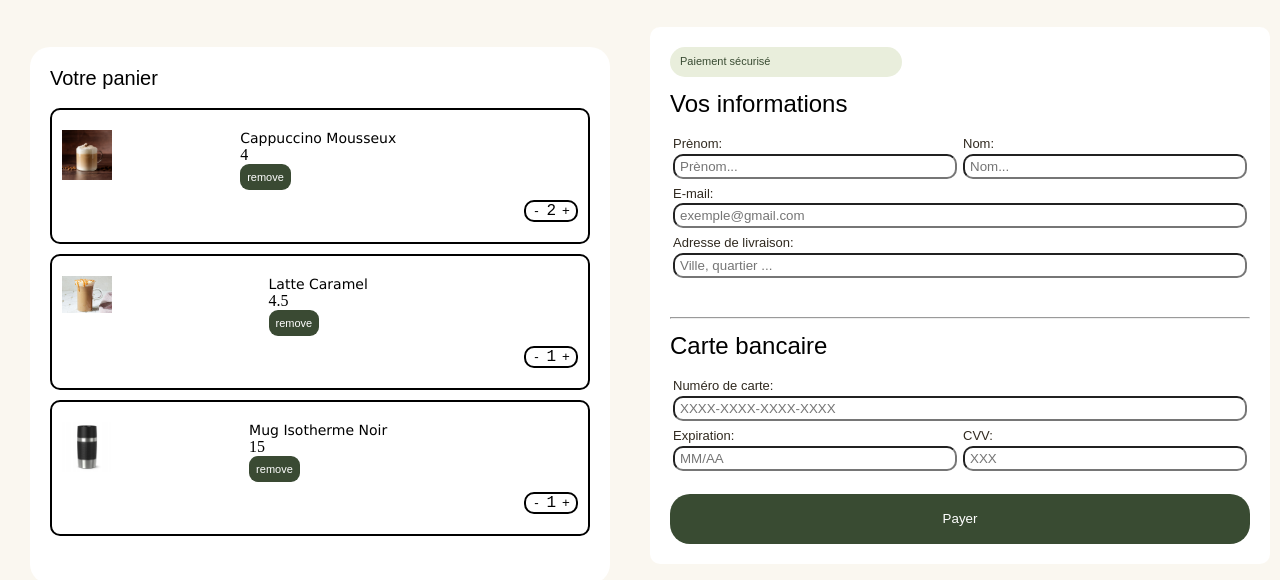
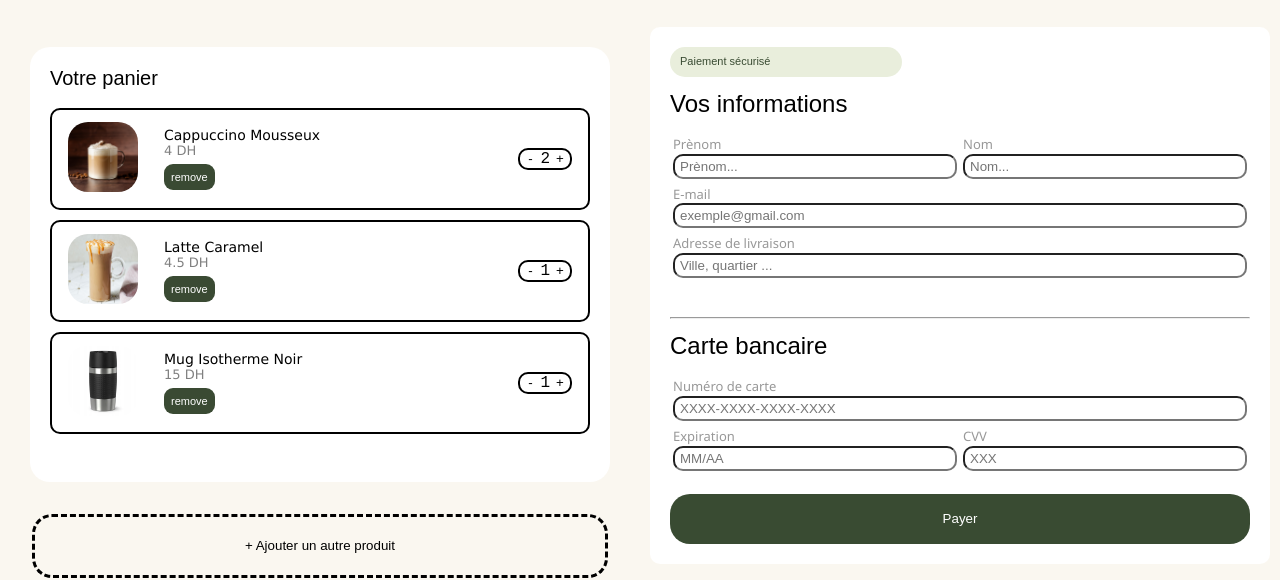
Before and after one commit to yasserlahroussi/Blend-Build, a plain HTML site: page index2.html in a window 1280 px wide. Shown: the part 260-840 px from the top of the page. Drawn offline with Linux system fonts and the light colour scheme.

Commit message:
fix-css-v2

```diff
--- a/BRUMEconfig.css
+++ b/BRUMEconfig.css
@@ -675,12 +675,14 @@
     padding: 20px;
 }
 .articles{
-    display:flex ;
-    justify-content: space-between;
-    padding: 20px 10px 20px 10px;
+    display: grid;
+    grid-template-columns: 80px 1fr auto;
+    align-items: center;
+    gap: 16px;
+    padding: 12px 16px;
     border: 2px solid black;
-    margin-bottom:10px ;
-    border-radius:10px ;
+    margin-bottom: 10px;
+    border-radius: 10px;
 }
 .name-article{
     font-family: 'Lucida Sans', 'Lucida Sans Regular', 'Lucida Grande', 'Lucida Sans Unicode', Geneva, Verdana, sans-serif;
@@ -693,6 +695,8 @@
     border-radius: 9px;
     font-size: 11px;
     padding: 7px;
+    margin-top: 6px;
+    cursor: pointer;
 }
 .quantite-btn- button{
     border: none;
@@ -712,10 +716,12 @@
     color: #796A59;
 }
 .quantite-btn-{
+    display: flex;
+    align-items: stretch;
+    padding: 0;
+    gap: 0;
+    overflow: hidden;
     background-color: transparent;
-    color: white;
-    display: flex;
-    margin-top: 70px;
     color: black;
     border: 2px solid black;
     border-radius: 10px;
@@ -924,7 +930,16 @@
     grid-template-areas: "input5 input5"
         "input6 input7";
 }
-
+.price-article{
+    font-family: 'Lucida Sans', 'Lucida Sans Regular', 'Lucida Grande', 'Lucida Sans Unicode', Geneva, Verdana, sans-serif;
+    color: grey;
+    font-size: 13px;
+}
+.image-article{
+    width: 70px;
+    height: 70px;
+    border-radius: 20px;
+}
 .bank-info input {
     width: 100%;
     border-radius: 10px;
@@ -935,11 +950,7 @@
 .bank-info label {
     border: none;
 }
-
-@media (max-width: 480px) {
-    .model-contenu {
-        margin-top: 0;
-        padding: 16px;
-        border-radius: 16px;
-    }
+#span-bilan{
+    font-family:'Segoe UI', Tahoma, Geneva, Verdana, sans-serif;
+    color: rgb(152, 152, 152);
 }
--- a/index2.html
+++ b/index2.html
@@ -79,16 +79,16 @@
                     <p class="h2-bilan">Vos informations</p>
                     <div class="info-perso">
                         <label class="input-inline1" style="grid-area: input1;">
-                            <p id="span-bilan">Prènom:</p><input type="text" required placeholder="Prènom...">
+                            <p id="span-bilan">Prènom</p><input type="text" required placeholder="Prènom...">
                         </label>
                         <label class="input-inline1" style="grid-area: input2;">
-                            <p id="span-bilan">Nom:</p><input type="text" required placeholder="Nom...">
+                            <p id="span-bilan">Nom</p><input type="text" required placeholder="Nom...">
                         </label>
                         <label class="input-inline1" style="grid-area: input3;">
-                            <p id="span-bilan">E-mail:</p><input type="text" placeholder="exemple@gmail.com">
+                            <p id="span-bilan">E-mail</p><input type="email" placeholder="exemple@gmail.com">
                         </label>
                         <label class="input-inline1" style="grid-area: input4;">
-                            <p id="span-bilan">Adresse de livraison:</p><input type="text"
+                            <p id="span-bilan">Adresse de livraison</p><input type="text"
                                 placeholder="Ville, quartier ...">
                         </label>
                     </div>
@@ -99,13 +99,13 @@
                     <p class="h2-bilan">Carte bancaire</p>
                     <div class="bank-info">
                     <label class="input-inline" style="grid-area: input5;">
-                        <p id="span-bilan">Numéro de carte:</p><input type="text" placeholder="XXXX-XXXX-XXXX-XXXX">
+                        <p id="span-bilan">Numéro de carte</p><input type="number" placeholder="XXXX-XXXX-XXXX-XXXX">
                     </label>
                     <label class="input-inline1" style="grid-area: input6;">
-                        <p id="span-bilan">Expiration:</p><input type="text" required placeholder="MM/AA">
+                        <p id="span-bilan">Expiration</p><input type="datetime" required placeholder="MM/AA">
                     </label>
                     <label class="input-inline1" style="grid-area: input7;">
-                        <p id="span-bilan">CVV:</p><input type="text" required placeholder="XXX">
+                        <p id="span-bilan">CVV</p><input type="number" required placeholder="XXX">
                     </label>
                     </div>
                     <button type="submit" class="submit-btn">Payer</button>
--- a/partie2js.js
+++ b/partie2js.js
@@ -31,7 +31,6 @@
     const div1 = document.createElement("div")
     const image_article = document.createElement("img")
     image_article.className = "image-article"
-    image_article.style.width = "50px"
     image_article.setAttribute("src", famille[key].image)
     div1.append(image_article)
     const div2 = document.createElement("div")
@@ -40,7 +39,7 @@
     name_article.textContent = famille[key].name
     const price_article = document.createElement("div")
     price_article.className = "price-article"
-    price_article.textContent = famille[key].price
+    price_article.textContent = famille[key].price+" DH"
     const btn_remove = document.createElement("button")
     btn_remove.className = "remove"
     btn_remove.textContent = "remove"
```
